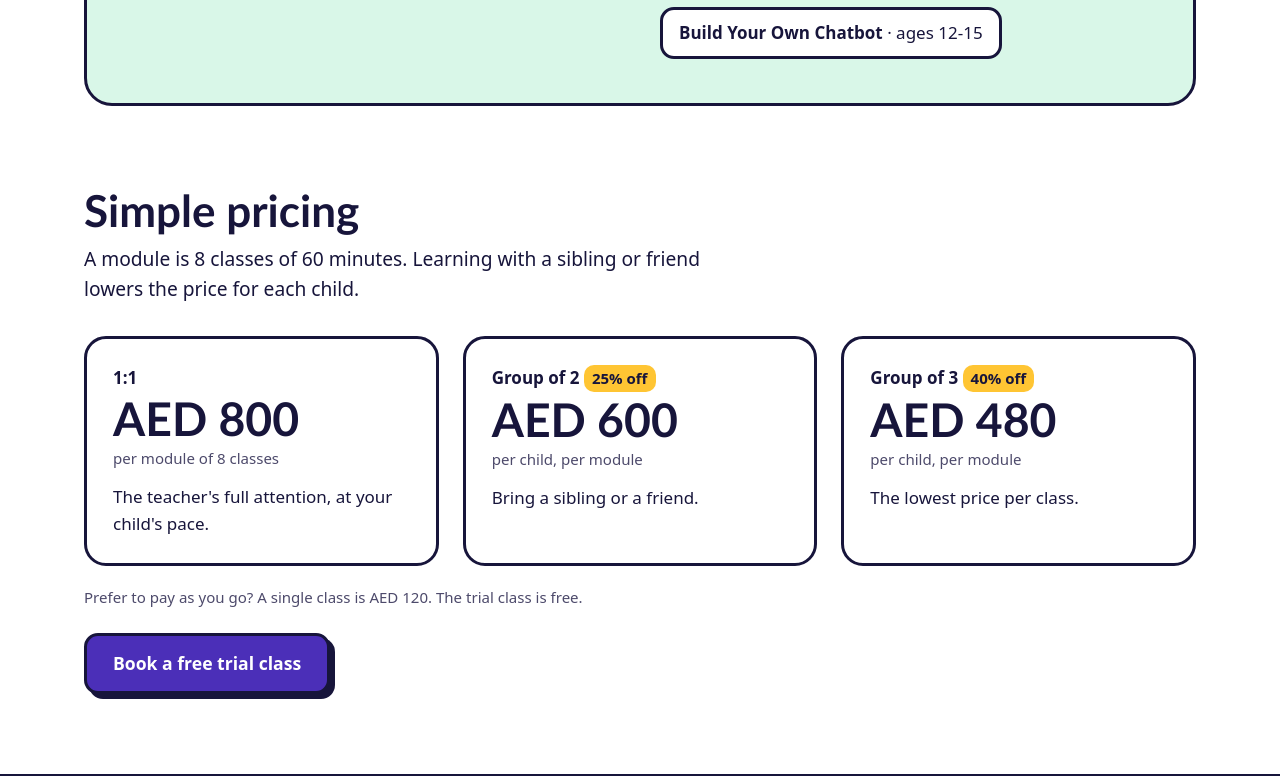
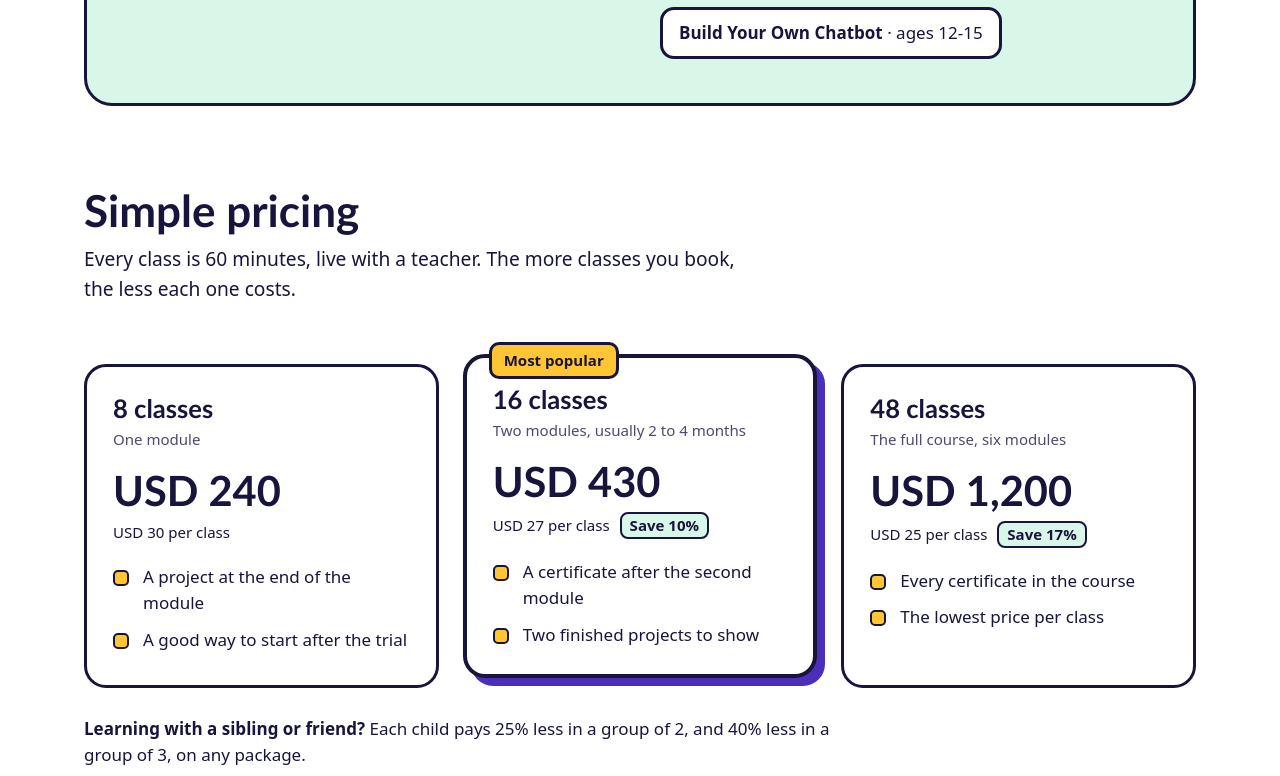
Before and after one commit to gautamjain987/brightschool-website, an Astro site: page / in a window 1280 px wide. Shown: the part 2084-2860 px from the top of the page. Built offline with nearby package versions, Linux system fonts and the light colour scheme; Astro itself is replaced by a stand-in of ours.

Commit message:
New package pricing by region

```diff
--- a/src/components/CoursePage.astro
+++ b/src/components/CoursePage.astro
@@ -12,7 +12,6 @@ const isModule = d.kind === 'ai-module';
 const length = d.syllabus.length
   ? `${d.syllabus.length} modules of ${site.classesPerModule} classes`
   : isModule ? `${site.classesPerModule} classes` : `Modules of ${site.classesPerModule} classes`;
-const from = site.pricing.modulePerChild.at(-1).price;
 const jsonLd = {
   '@context': 'https://schema.org', '@type': 'Course',
   name: `${d.title} (ages ${d.ages})`, description: d.seoDescription,
@@ -39,7 +38,7 @@ const jsonLd = {
       <div><dt>Class</dt><dd>{site.classLengthMinutes} minutes, live online</dd></div>
       <div><dt>Group size</dt><dd>1:1 or up to 3 children</dd></div>
       <div><dt>Length</dt><dd>{length}</dd></div>
-      <div><dt>Price</dt><dd>From {site.currency} {from} per module. <a href="/pricing">See pricing</a></dd></div>
+      <div><dt>Packages</dt><dd>8, 16 or 48 classes. <a href="/pricing">See pricing</a></dd></div>
     </dl>
   </section>
 
--- a/src/components/PriceCards.astro
+++ b/src/components/PriceCards.astro
@@ -1,17 +1,73 @@
 ---
-import { site } from '../data/site';
-const note = ["The teacher's full attention, at your child's pace.", 'Bring a sibling or a friend.', 'The lowest price per class.'];
+import { currencies, defaultCurrency, packages, groupDiscounts, timezoneCurrency } from '../data/prices';
+const cur = currencies[defaultCurrency];
+const base = (c) => c.prices[8] / 8;
+const perClass = (c, n) => Math.round(c.prices[n] / n);
+const saving = (c, n) => Math.round((1 - c.prices[n] / n / base(c)) * 100);
+const fmt = (v) => v.toLocaleString('en-US', { maximumFractionDigits: 1 });
+const data = Object.fromEntries(Object.entries(currencies).map(([k, c]) => [k, {
+  label: c.label,
+  rows: Object.fromEntries(packages.map((p) => [p.classes, { price: fmt(c.prices[p.classes]), per: fmt(perClass(c, p.classes)), save: saving(c, p.classes) }])),
+}]));
 ---
-<div class="row">
-  {site.pricing.modulePerChild.map((p, i) => (
-    <div class="card">
-      <strong>{p.label} {p.discount > 0 && <span class="tag tag-yellow">{p.discount}% off</span>}</strong>
-      <div class="num price">{site.currency} {p.price}</div>
-      <div class="small">{p.children === 1 ? `per module of ${site.classesPerModule} classes` : 'per child, per module'}</div>
-      <p style="margin-top: 14px">{note[i]}</p>
-    </div>
-  ))}
+<div class="prices pending" data-prices={JSON.stringify({ data, tz: timezoneCurrency })}>
+  <div class="cards">
+    {packages.map((p) => {
+      const s = saving(cur, p.classes);
+      return (
+        <div class={`card pkg${p.popular ? ' popular' : ''}`} data-pkg={p.classes}>
+          {p.popular && <span class="badge">Most popular</span>}
+          <h3>{p.title}</h3>
+          <p class="small sub">{p.sub}</p>
+          <div class="num price"><span data-f="label">{cur.label}</span> <span data-f="price">{fmt(cur.prices[p.classes])}</span></div>
+          <p class="small per"><span data-f="label">{cur.label}</span> <span data-f="per">{fmt(perClass(cur, p.classes))}</span> per class{' '}
+            <span class="save" data-f="save" hidden={s <= 0}>Save {s}%</span>
+          </p>
+          <ul class="ticks">{p.points.map((t) => <li>{t}</li>)}</ul>
+        </div>
+      );
+    })}
+  </div>
+  <p class="groups">
+    <strong>Learning with a sibling or friend?</strong> Each child pays {groupDiscounts[0].percent}% less in a group of {groupDiscounts[0].children}, and {groupDiscounts[1].percent}% less in a group of {groupDiscounts[1].children}, on any package.
+  </p>
 </div>
+<script>
+  for (const box of document.querySelectorAll<HTMLElement>('.prices')) {
+    const { data, tz } = JSON.parse(box.dataset.prices!);
+    const show = (code: string) => {
+      const d = data[code]; if (!d) return;
+      box.querySelectorAll<HTMLElement>('[data-f="label"]').forEach((e) => (e.textContent = d.label));
+      box.querySelectorAll<HTMLElement>('[data-pkg]').forEach((card) => {
+        const r = d.rows[card.dataset.pkg!];
+        card.querySelector('[data-f="price"]')!.textContent = r.price;
+        card.querySelector('[data-f="per"]')!.textContent = r.per;
+        const s = card.querySelector<HTMLElement>('[data-f="save"]')!;
+        s.textContent = `Save ${r.save}%`; s.hidden = r.save <= 0;
+      });
+    };
+    // One currency per visitor, from their device time zone; no switching.
+    let pick = 'USD';
+    try { pick = tz[Intl.DateTimeFormat().resolvedOptions().timeZone] || 'USD'; } catch {}
+    show(pick);
+    box.classList.remove('pending');
+  }
+</script>
 <style>
-  .price { font-size: 2.9rem; font-weight: 700; line-height: 1.2; }
+  .prices.pending .price, .prices.pending .per { visibility: hidden; }
+  .prices { padding-top: 28px; }
+  .cards { display: grid; grid-template-columns: repeat(auto-fit, minmax(250px, 1fr)); gap: 24px; align-items: stretch; }
+  .pkg { position: relative; display: flex; flex-direction: column; gap: 6px; }
+  .pkg h3 { font-size: 1.6rem; }
+  .sub { margin-top: -2px; }
+  .price { font-size: 2.6rem; font-weight: 700; line-height: 1.15; margin-top: 10px; }
+  .per { color: var(--ink); }
+  .save { display: inline-block; margin-left: 6px; background: var(--mint); border: 2px solid var(--ink); border-radius: 8px; padding: 0 8px; font-weight: 700; }
+  .save[hidden] { display: none; }
+  .ticks { margin-top: 14px; }
+  .popular { border-width: 4px; box-shadow: 8px 8px 0 var(--purple); }
+  @media (min-width: 900px) { .popular { transform: translateY(-10px); } }
+  .badge { position: absolute; top: -16px; left: 22px; background: var(--yellow); border: var(--line); border-radius: 10px; padding: 4px 12px; font-weight: 700; font-size: 0.94rem; }
+  .groups { margin-top: 28px; max-width: 46em; }
 </style>
+<noscript><style>.prices.pending .price, .prices.pending .per { visibility: visible; }</style></noscript>
--- a/src/data/faq.ts
+++ b/src/data/faq.ts
@@ -11,7 +11,7 @@ export const faq = [
   { q: 'How big are the classes?', a: 'Classes are 1:1 or small groups of up to 3 children with one teacher.' },
   { q: 'When do the classes happen?', a: 'Every day of the week, between 10am and 7pm UAE time. You choose the slots that suit your family.' },
   { q: 'How often are the classes?', a: 'We recommend 2 classes a week so your child has time to absorb and practise what they learn. You can choose to do fewer or more.' },
-  { q: 'How much does it cost?', a: 'A module of 8 classes is AED 800 for 1:1 classes. In a group of 2 it is AED 600 per child, and in a group of 3 it is AED 480 per child. A single class is AED 120.' },
+  { q: 'How much does it cost?', a: 'Classes come in packages of 8, 16 or 48, and the bigger the package, the less each class costs. Most families choose 16 classes, which takes a child to their first certificate. Prices are shown in your local currency on the pricing page. Children learning together in a group of 2 or 3 each pay 25% or 40% less.' },
   { q: 'What happens if we cannot attend a class?', a: 'You book classes in the teacher\'s calendar yourself. If you are away, simply do not book a class for that period. There is no penalty for taking a break.' },
   { q: 'Can I reschedule a class?', a: 'Yes, you can reschedule up to 24 hours before the class.' },
   { q: 'My child is very young. Will they be able to follow?', a: 'Our courses are designed for children from age 6. Classes are paced to your child\'s speed, and the Beginner course uses blocks instead of typing.' },
--- /dev/null
+++ b/src/data/prices.ts
@@ -0,0 +1,28 @@
+// Package prices per currency, for one child taking 1:1 classes.
+// Group discounts (25% for 2 children, 40% for 3) apply on top, per child.
+// Agreed with Gautam on 17 Nov 2026. Bigger packages save more: 16 classes about 9-10%, 48 classes about 17-18%.
+export const currencies = {
+  AED: { label: 'AED', prices: { 8: 880, 16: 1600, 48: 4320 } },
+  SGD: { label: 'SGD', prices: { 8: 360, 16: 650, 48: 1800 } },
+  MYR: { label: 'MYR', prices: { 8: 880, 16: 1600, 48: 4320 } },
+  SAR: { label: 'SAR', prices: { 8: 880, 16: 1600, 48: 4320 } },
+  USD: { label: 'USD', prices: { 8: 240, 16: 430, 48: 1200 } },
+} as const;
+export type Currency = keyof typeof currencies;
+export const defaultCurrency: Currency = 'AED';
+export const groupDiscounts = [{ children: 2, percent: 25 }, { children: 3, percent: 40 }];
+
+// Which currency to show, from the visitor's device time zone. Anything else gets USD.
+export const timezoneCurrency: Record<string, Currency> = {
+  'Asia/Dubai': 'AED',
+  'Asia/Singapore': 'SGD',
+  'Asia/Kuala_Lumpur': 'MYR',
+  'Asia/Kuching': 'MYR',
+  'Asia/Riyadh': 'SAR',
+};
+
+export const packages = [
+  { classes: 8, title: '8 classes', sub: 'One module', points: ['A project at the end of the module', 'A good way to start after the trial'] },
+  { classes: 16, title: '16 classes', sub: 'Two modules, usually 2 to 4 months', popular: true, points: ['A certificate after the second module', 'Two finished projects to show'] },
+  { classes: 48, title: '48 classes', sub: 'The full course, six modules', points: ['Every certificate in the course', 'The lowest price per class'] },
+];
--- a/src/data/site.ts
+++ b/src/data/site.ts
@@ -12,15 +12,7 @@ export const site = {
   calUrl: 'https://cal.com/brightschool/trial',
   classLengthMinutes: 60,
   classesPerModule: 8,
-  currency: 'AED',
-  pricing: {
-    singleClass: 120,
-    modulePerChild: [
-      { label: '1:1', children: 1, price: 800, discount: 0 },
-      { label: 'Group of 2', children: 2, price: 600, discount: 25 },
-      { label: 'Group of 3', children: 3, price: 480, discount: 40 },
-    ],
-  },
+  // Prices live in src/data/prices.ts.
   // Gautam, 11 Nov 2026: 500+ children including trial classes.
   facts: [
     { big: 'Since 2020', small: 'Six years of teaching children to code' },
--- a/src/pages/index.astro
+++ b/src/pages/index.astro
@@ -2,6 +2,7 @@
 import Base from '../layouts/Base.astro';
 import { getCollection } from 'astro:content';
 import { site } from '../data/site';
+import PriceCards from '../components/PriceCards.astro';
 import { existsSync } from 'node:fs';
 
 // Short clips of past students, carried over from the previous site.
@@ -129,18 +130,8 @@ print("I made this!")</code></pre>
 
   <section id="pricing" class="wrap section">
     <h2>Simple pricing</h2>
-    <p class="lead">A module is {site.classesPerModule} classes of {site.classLengthMinutes} minutes. Learning with a sibling or friend lowers the price for each child.</p>
-    <div class="row">
-      {site.pricing.modulePerChild.map((p, i) => (
-        <div class="card">
-          <strong>{p.label} {p.discount > 0 && <span class="tag tag-yellow">{p.discount}% off</span>}</strong>
-          <div class="num price">{site.currency} {p.price}</div>
-          <div class="small">{p.children === 1 ? `per module of ${site.classesPerModule} classes` : 'per child, per module'}</div>
-          <p style="margin-top: 14px">{priceNote[i]}</p>
-        </div>
-      ))}
-    </div>
-    <p class="small" style="margin-top: 20px">Prefer to pay as you go? A single class is {site.currency} {site.pricing.singleClass}. The trial class is free.</p>
+    <p class="lead">Every class is {site.classLengthMinutes} minutes, live with a teacher. The more classes you book, the less each one costs.</p>
+    <PriceCards />
     <p style="margin-top: 24px"><a href="/book-now" class="btn btn-primary">Book a free trial class</a></p>
   </section>
 
```
Also changed, not shown: src/pages/pricing.astro (+3 -4 lines), src/pages/terms.astro (+6 -7 lines).
